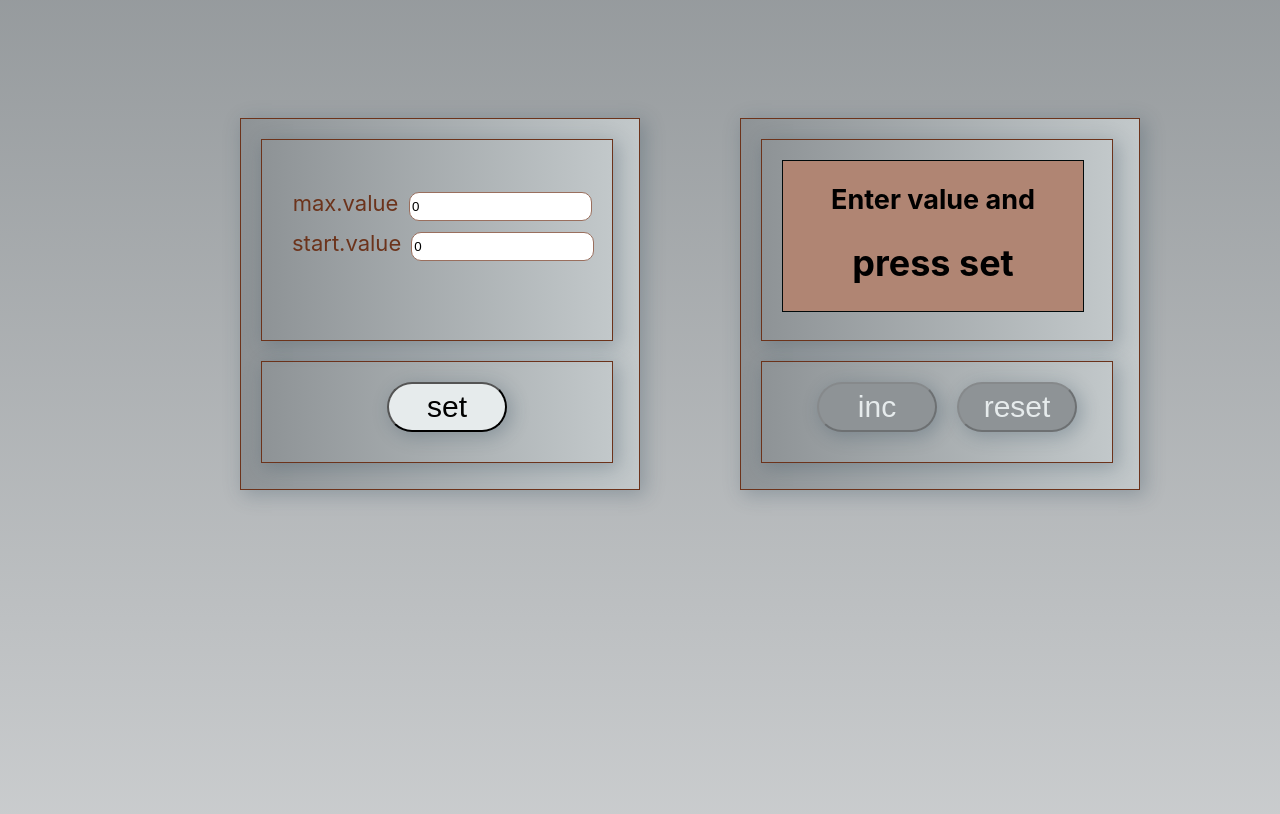
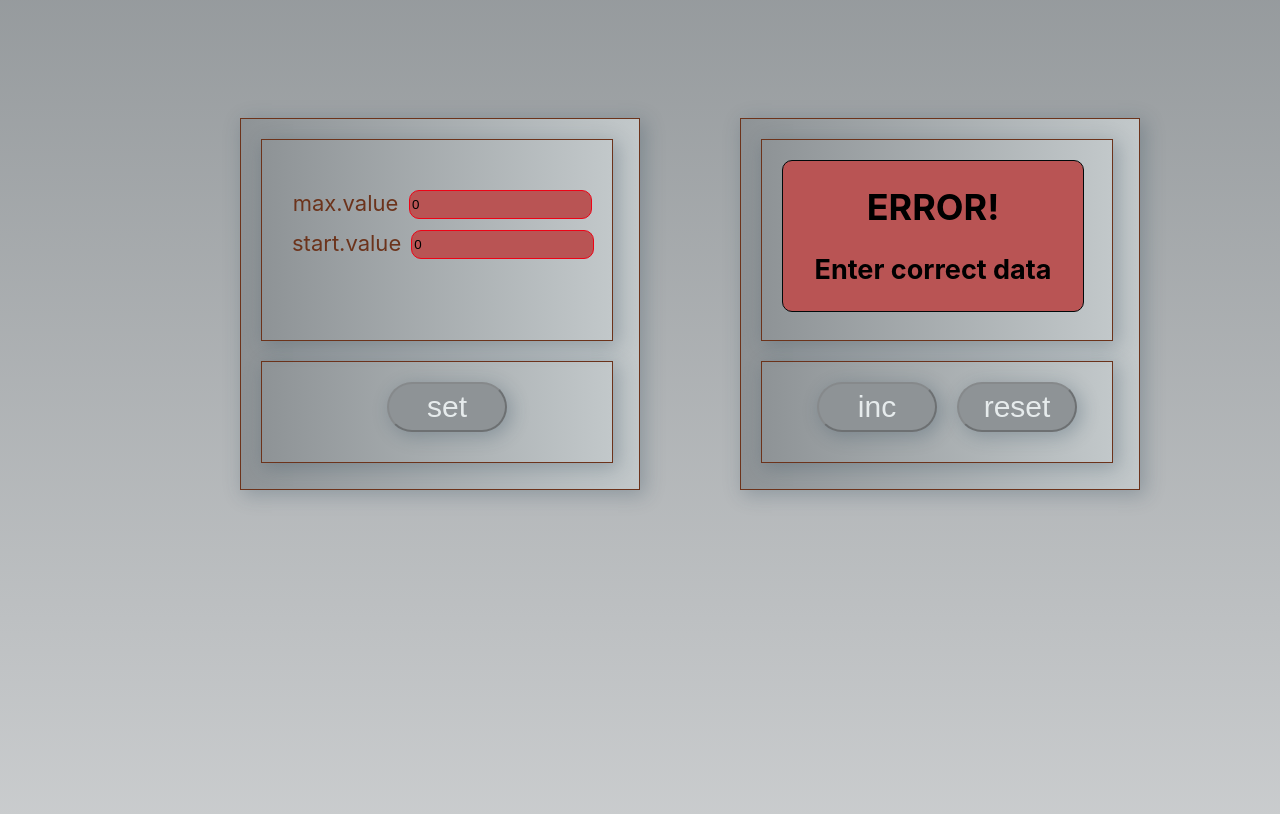
Before and after one commit to UserPasha/Counter, a React (Create React App) app: page / in a window 1280 px wide. Shown: the part 132-946 px from the top of the page. Built offline with nearby package versions, Linux system fonts and the light colour scheme.

Commit message:
add redux

```diff
--- a/package.json
+++ b/package.json
@@ -10,9 +10,12 @@
     "@types/node": "^17.0.21",
     "@types/react": "^17.0.40",
     "@types/react-dom": "^17.0.13",
+    "@types/react-redux": "^7.1.24",
     "react": "^17.0.2",
     "react-dom": "^17.0.2",
+    "react-redux": "^8.0.2",
     "react-scripts": "5.0.0",
+    "redux": "^4.2.0",
     "typescript": "^4.6.2",
     "web-vitals": "^2.1.0"
   },
--- a/src/App.tsx
+++ b/src/App.tsx
@@ -3,52 +3,59 @@ import React, {useEffect, useState} from 'react';
 import './App.css';
 import {SettingCounter} from "./Components/SettingCounter";
 import {NewCounter} from "./Components/NewCounter";
+import {useSelector} from 'react-redux/es/hooks/useSelector';
+import {AppStoreType} from "./Components/store";
+
 
 function App() {
+    const valueOnSet = useSelector<AppStoreType, number>(state => state.counter.maxValue)
+    const startValue = useSelector<AppStoreType, number>(state => state.counter.minValue)
+    const blueBoard = useSelector<AppStoreType, boolean>(state => state.counter.blueBoard)
+    const counter = useSelector<AppStoreType, number>(state => state.counter.counter)
+
+    // const [valueOnSet, setValueOnSet] = useState<number>(0)
+    //const [startValue, setStartValue] = useState<number>(0)
+    // let maxValue = valueOnSet
+   // let minValue = startValue
+    //const [counter, setCounter] = useState<number>(minValue)
+    //const [blueBoard, setBlueBoard] = useState<boolean>(true)
+
+    const disabling = startValue === 0 && valueOnSet === 0 ? true : startValue < 0 || valueOnSet < 0 || startValue >= valueOnSet
 
 
-    const [valueOnSet, setValueOnSet] = useState<number>(0)
-    const [startValue, setStartValue] = useState<number>(0)
-    let minValue = startValue
-    let maxValue = valueOnSet
-    const [counter, setCounter] = useState<number>(minValue)
-
-    const [blueBoard, setBlueBoard] = useState<boolean>(true)
-
-    const disabling = startValue === 0 && valueOnSet === 0 ? false : startValue < 0 || valueOnSet < 0 || startValue >= valueOnSet
-
-
-    useEffect(() => {
-        let minValueAsString = localStorage.getItem("minValue")
-        let maxValueAsString = localStorage.getItem("maxValue")
-        if (minValueAsString &&  maxValueAsString) {
-            setStartValue(+minValueAsString);
-            setValueOnSet(Number(maxValueAsString))
-        }
-    }, [])
-
+    // useEffect(() => {
+    //     let minValueAsString = localStorage.getItem("minValue")
+    //     let maxValueAsString = localStorage.getItem("maxValue")
+    //     if (minValueAsString &&  maxValueAsString) {
+    //         setStartValue(+minValueAsString);
+    //         setValueOnSet(Number(maxValueAsString))
+    //     }
+    // }, [])
 
 
     return (
         <div className="wrapper">
             <SettingCounter valueOnSet={valueOnSet}
-                            setValueOnSet={setValueOnSet}
+                            counter={counter}
+                //  setValueOnSet={setValueOnSet}
                             startValue={startValue}
-                            setStartValue={setStartValue}
-                            minValue={minValue}
-                            maxValue={maxValue}
-                            engine={counter}
-                            setCounter={setCounter}
+                // setStartValue={setStartValue}
+                           // minValue={minValue}
+                           // maxValue={maxValue}
+                // engine={startValue}
+                // setCounter={setCounter}
                             disabling={disabling}
                             blueBoard={blueBoard}
-                            setBlueBoard={setBlueBoard}
+                           // setBlueBoard={setBlueBoard}
             />
             <NewCounter engine={counter}
-                        setCounter={setCounter}
-                        minValue={minValue}
-                        maxValue={maxValue}
-                        disabling={disabling}
-                        blueBoard={blueBoard}
+                //setCounter={setCounter}
+               // minValue={minValue}
+               // maxValue={maxValue}
+                disabling={disabling}
+                blueBoard={blueBoard}
+                startValue={startValue}
+                valueOnSet={valueOnSet}
             />
         </div>
     );
--- a/src/Components/Board.tsx
+++ b/src/Components/Board.tsx
@@ -1,13 +1,17 @@
 import React from 'react';
+
 
 type PropsType = {
     engine: number
+    minValue: number
     maxValue: number
     disabling: boolean
     blueBoard: boolean
 }
 
 export const Board = (props: PropsType) => {
+
+
     return (
         <>
             {props.disabling ? (
@@ -25,7 +29,7 @@ export const Board = (props: PropsType) => {
                     </div>
                 </div>
             ) : (
-                <div className={props.engine > props.maxValue - 1 ? "error" : "dataOnBoard"}>
+                <div className={props.engine> props.maxValue - 1 ? "error" : "dataOnBoard"}>
                     {props.engine}
                 </div>
             )}
--- a/src/Components/InputSet.tsx
+++ b/src/Components/InputSet.tsx
@@ -1,20 +1,25 @@
 import React, {ChangeEvent, useState} from 'react';
+import {useDispatch} from "react-redux";
+import {installingMaxDataAC, toggleBoardAC} from "./counterReducer";
 
-type PropsType ={
+type PropsType = {
     valueOnSet: number
-    setValueOnSet: (valueOnSet: number)=>void
+    //setValueOnSet: (valueOnSet: number)=>void
     disabling:boolean
     blueBoard: boolean
-    setBlueBoard: (blueBoard: boolean) => void
+   // setBlueBoard: (blueBoard: boolean) => void
 
 }
 
 export const InputSet = (props: PropsType) => {
 
+    const dispatch = useDispatch()
+    const onchangeHandler =(e: ChangeEvent<HTMLInputElement>) =>{
+      //  props.setValueOnSet(JSON.parse(e.currentTarget.value))
+        //dispatch(toggleBoardAC(true));
+        dispatch(installingMaxDataAC(JSON.parse(e.currentTarget.value)))
+       // props.setBlueBoard(true)
 
-    const onchangeHandler =(e: ChangeEvent<HTMLInputElement>) =>{
-        props.setValueOnSet(JSON.parse(e.currentTarget.value))
-        props.setBlueBoard(true)
     }
     return (
         <div>
--- a/src/Components/NewCounter.tsx
+++ b/src/Components/NewCounter.tsx
@@ -1,42 +1,51 @@
 import React from 'react';
 import {Board} from "./Board";
 import {Button} from "./Button";
+import {useDispatch} from "react-redux";
+
+import {incrementAC, resetAC} from "./counterReducer";
 
 type PropsType = {
     engine: number
-    setCounter: (engine: number) => void
-    maxValue: number
-    minValue: number
+    //setCounter: (engine: number) => void
+   // maxValue: number
+   // minValue: number
     disabling: boolean
     blueBoard: boolean
+    startValue: number
+    valueOnSet:number
 }
 
 export const NewCounter = (props: PropsType) => {
+
+
+    const dispatch = useDispatch()
+
     const Incrementing = () => {
-        props.setCounter(props.engine + 1)
+        dispatch(incrementAC())
+        //props.setCounter(props.engine + 1)
     }
     const resetValue = () => {
-        props.setCounter(props.minValue)
+        dispatch(resetAC())
+       // props.setCounter(props.minValue)
     }
-    const disableForInc = props.engine > props.maxValue - 1 || props.disabling || props.blueBoard
-    const disableForRes = props.engine === props.minValue || props.disabling || props.blueBoard
+    // const disableForInc = props.engine > props.maxValue - 1 || props.disabling || props.blueBoard
+    // const disableForRes = props.engine === props.minValue || props.disabling || props.blueBoard
+
+    const disableForInc = props.engine > props.valueOnSet - 1 || props.disabling || props.blueBoard
+    const disableForRes =  props.engine === props.startValue ||props.disabling || props.blueBoard
 
     return (
         <div className="container">
             <div className="board">
-                <Board engine={props.engine} maxValue={props.maxValue} disabling={props.disabling}
-                       blueBoard={props.blueBoard}/>
+                <Board minValue={props.startValue} maxValue={props.valueOnSet} disabling={props.disabling}
+                       blueBoard={props.blueBoard} engine={props.engine}/>
 
             </div>
             <div className="buttons">
                 <Button name="inc" callback={Incrementing} disabled={disableForInc}/>
                 <Button name="reset" callback={resetValue} disabled={disableForRes}/>
-                {/* <button onClick={plus} disabled={counter > 4}>+</button>
-                <button onClick={zero} disabled={counter === 0}>0</button>*/}
-                {/*    <button onClick={setLocal}>set</button>
-                    <button onClick={getLocal}>get</button>
-                    <button onClick={clearLocal}>clear</button>
-                    <button onClick={deleteItemLocal}>deleteItem</button>*/}
+
             </div>
         </div>
     );
--- a/src/Components/SettingCounter.tsx
+++ b/src/Components/SettingCounter.tsx
@@ -1,34 +1,46 @@
-import React, {Dispatch, SetStateAction} from 'react';
+import React, {ChangeEvent, Dispatch, SetStateAction} from 'react';
 import {Button} from "./Button";
 import {InputSet} from "./InputSet";
+import {useDispatch} from "react-redux";
+import {installingCountDataAC, installingMaxDataAC, installingMinDataAC, toggleBoardAC} from "./counterReducer";
 
 type PropsType = {
     valueOnSet: number
-    setValueOnSet: (valueOnSet: number) => void
+    //setValueOnSet: (valueOnSet: number) => void
     startValue: number
-    setStartValue: (startValue: number) => void
-    maxValue: number
-    minValue: number
-    engine: number
-    setCounter: (engine: number) => void
+    //setStartValue: (startValue: number) => void
+    // maxValue: number
+    //  minValue: number
+    counter:number
+    //setCounter: (engine: number) => void
     disabling: boolean
     blueBoard: boolean
-    setBlueBoard: (blueBoard: boolean) => void
+    //setBlueBoard: (blueBoard: boolean) => void
 }
 
+
+
 export const SettingCounter = (props: PropsType) => {
-    console.log(props.startValue === 0 || props.valueOnSet)
-    const test = () => {
+
+
+    const dispatch = useDispatch()
+
+    // console.log(props.startValue === 0 || props.valueOnSet)
+    const install = () => {
         if (props.startValue === 0 || props.valueOnSet) {
             let startToCounting = props.startValue
-            props.setStartValue(startToCounting)
-            props.setCounter(props.startValue)
+            // props.setStartValue(startToCounting)
+            // props.setCounter(props.startValue)
+            dispatch(installingMinDataAC(startToCounting))
+            dispatch(installingCountDataAC(startToCounting))
             let maxToCounting = props.valueOnSet
-            props.setValueOnSet(maxToCounting)
-            props.setBlueBoard(false)
+            dispatch(installingMaxDataAC(maxToCounting))
+            // props.setValueOnSet(maxToCounting)
+            dispatch(toggleBoardAC(false))
+            //props.setBlueBoard(false)
 
-            localStorage.setItem("minValue", JSON.stringify(startToCounting));
-            localStorage.setItem("maxValue", JSON.stringify(maxToCounting));
+            // localStorage.setItem("minValue", JSON.stringify(startToCounting));
+            // localStorage.setItem("maxValue", JSON.stringify(maxToCounting));
         }
     }
 
@@ -43,27 +55,36 @@ export const SettingCounter = (props: PropsType) => {
                         <div className="text">
                             max.value
                         </div>
-                        <InputSet valueOnSet={props.valueOnSet}
-                                  setValueOnSet={props.setValueOnSet}
-                                  disabling={props.disabling}
-                                  blueBoard={props.blueBoard}
-                                  setBlueBoard={props.setBlueBoard}/>
+                        {/*<InputSet valueOnSet={props.valueOnSet}*/}
+                        {/*         // setValueOnSet={props.setValueOnSet}*/}
+                        {/*          disabling={props.disabling}*/}
 
+                        {/*         // setBlueBoard={props.setBlueBoard}/>*/}
+                        {/*          blueBoard={props.blueBoard}/>*/}
+                        <input type="number" className={props.disabling ?"errorInputStyle":"inputStyle" }
+                               value={props.valueOnSet} onChange={(e: ChangeEvent<HTMLInputElement>) =>{
+                            dispatch(installingMaxDataAC(+e.currentTarget.value));
+                            dispatch(toggleBoardAC(true))}}/>
                     </div>
                     <div className="inputData">
                         <div className="text">
                             start.value
                         </div>
-                        <InputSet valueOnSet={props.startValue}
-                                  setValueOnSet={props.setStartValue}
-                                  disabling={props.disabling}
-                                  blueBoard={props.blueBoard}
-                                  setBlueBoard={props.setBlueBoard}/>
+                        {/*<InputSet valueOnSet={props.startValue}*/}
+                        {/*          //setValueOnSet={props.setStartValue}*/}
+                        {/*          disabling={props.disabling}*/}
+
+                        {/*         // setBlueBoard={props.setBlueBoard}/>*/}
+                        {/*          blueBoard={props.blueBoard}/>*/}
+                        <input  type="number" className={props.disabling ?"errorInputStyle":"inputStyle" }
+                               value={props.startValue} onChange={(e: ChangeEvent<HTMLInputElement>) =>{
+                            dispatch(installingMinDataAC(+e.currentTarget.value))
+                            dispatch(toggleBoardAC(true))}} />
                     </div>
                 </div>
             </div>
             <div className="buttons">
-                <Button name="set" callback={test}
+                <Button name="set" callback={install}
                         disabled={props.disabling}
                 />
 
--- /dev/null
+++ b/src/Components/counterReducer.ts
@@ -0,0 +1,97 @@
+const INCREMENT = 'INCREMENT'
+const RESET = 'RESET'
+const INSTALLING_MIN_DATA = 'INSTALLING_MIN_DATA'
+const INSTALLING_MAX_DATA = 'INSTALLING_MAX_DATA'
+const TOGGLE_BOARD = 'TOGGLE_BOARD'
+const START_COUNT_VALUE = 'START_COUNT_VALUE'
+
+type initialStateType = {
+    minValue: number
+     maxValue: number
+    counter: number
+    blueBoard: boolean
+    // disabling: boolean
+}
+
+const initialState: initialStateType = {
+    minValue: 0,
+     maxValue: 0,
+    counter: 0,
+     blueBoard: true,
+    // disabling: false
+}
+type actionType = incrementACType |
+    resetACType | installingMinDataACType |
+    installingMaxDataACType | toggleBoardACType |
+    installingCountDataACType
+
+export const counterReducer = (state= initialState, action: actionType):any=>{
+    switch (action.type){
+        case INCREMENT:{
+            return {...state, counter:state.counter+1};
+        }
+        case RESET:{
+            return {...state, counter: state.minValue};
+        }
+        case INSTALLING_MIN_DATA:{
+            return {...state, minValue:action.value}
+        }
+        case INSTALLING_MAX_DATA:{
+            return {...state, maxValue:action.value}
+        }
+        case START_COUNT_VALUE:{
+            return {...state, counter:action.value}
+        }
+        case TOGGLE_BOARD:{
+            return {...state, blueBoard:action.status}
+            //return state.blueBoard= action.status
+        }
+        default: return state
+    }
+}
+
+export const incrementAC = ():{type: 'INCREMENT'}=>{
+    return{
+        type: INCREMENT
+    } as const
+}
+export type incrementACType = ReturnType<typeof incrementAC>
+
+export const resetAC = ():{type: 'RESET'}=>{
+    return{
+        type: RESET
+    } as const
+}
+export type resetACType = ReturnType<typeof resetAC>
+
+export const installingMinDataAC = (value: number):{type: 'INSTALLING_MIN_DATA', value: number}=>{
+    return{
+        type: INSTALLING_MIN_DATA,
+        value
+    } as const
+}
+export type installingMinDataACType = ReturnType<typeof installingMinDataAC>
+
+export const installingMaxDataAC = (value: number):{type: 'INSTALLING_MAX_DATA', value: number}=>{
+    return{
+        type: INSTALLING_MAX_DATA,
+        value
+    } as const
+}
+export type installingMaxDataACType = ReturnType<typeof installingMaxDataAC>
+
+export const installingCountDataAC = (value: number):{type: 'START_COUNT_VALUE', value: number}=>{
+    return{
+        type: START_COUNT_VALUE,
+        value
+    } as const
+}
+export type installingCountDataACType = ReturnType<typeof installingCountDataAC>
+
+export const toggleBoardAC = (status:boolean):{type: 'TOGGLE_BOARD', status: boolean}=>{
+    return{
+        type: TOGGLE_BOARD,
+        status
+    } as const
+}
+export type toggleBoardACType = ReturnType<typeof toggleBoardAC>
--- /dev/null
+++ b/src/Components/store.ts
@@ -0,0 +1,15 @@
+import {combineReducers, createStore} from "redux";
+import {counterReducer} from "./counterReducer";
+
+const reducers = combineReducers({
+    counter: counterReducer
+})
+
+const store = createStore(reducers)
+
+export default store
+
+export type AppStoreType = ReturnType<typeof reducers>
+
+// @ts-ignore
+window.store = store // for dev
--- a/src/index.tsx
+++ b/src/index.tsx
@@ -3,11 +3,13 @@ import ReactDOM from 'react-dom';
 import './index.css';
 import App from './App';
 import reportWebVitals from './reportWebVitals';
+import {Provider} from "react-redux";
+import store from "./Components/store";
 
 ReactDOM.render(
-  <React.StrictMode>
+  <Provider store={store}>
     <App />
-  </React.StrictMode>,
+  </Provider>,
   document.getElementById('root')
 );
 
```
Also changed, not shown: 1 other file (tests, documents, lock files or other folders).
